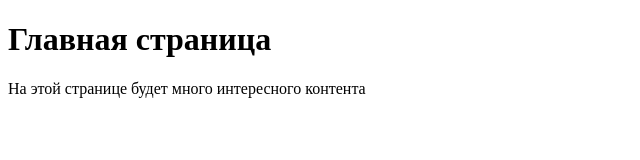
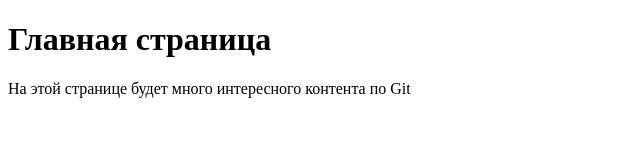
Before and after one commit to KMJWN8/tutorial_git, a plain HTML site: page index.html in a window 1280 px wide. Shown: the full height of the page, 0-640 px from the left. Drawn offline with Linux system fonts and the light colour scheme.

Commit message:
try number ?

```diff
--- a/index.html
+++ b/index.html
@@ -7,6 +7,6 @@
 </head>
 <body>
     <h1>Главная страница </h1>
-    <p>На этой странице будет много интересного контента</p>
+    <p>На этой странице будет много интересного контента по Git</p>
 </body>
 </html>
```
